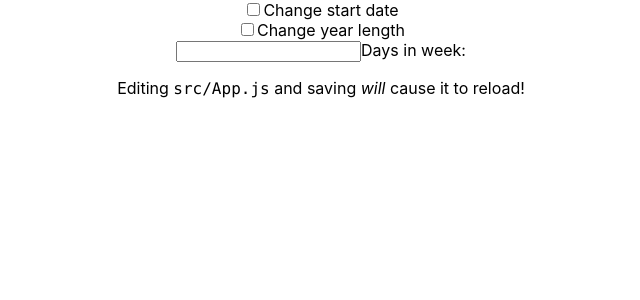
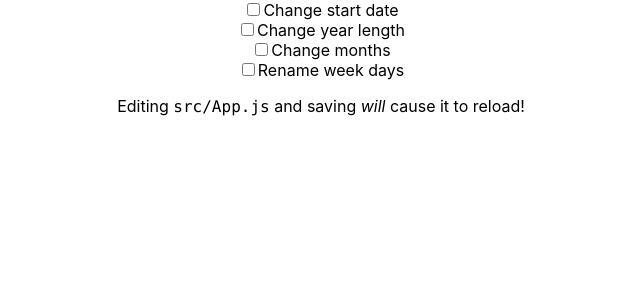
Before and after one commit to RMRattray/Calendar, a React (Create React App) app: page / in a window 1280 px wide. Shown: the top 300 px of the page, without its empty margins (319-959 px from the left). Built offline with nearby package versions, Linux system fonts and the light colour scheme.

Commit message:
Added recursive and nested components

```diff
--- a/src/App.js
+++ b/src/App.js
@@ -39,18 +39,16 @@ function CheckHideBox( props ) {
 // count - an initial count of the number
 // name - a name for the counter, its ID, and the IDs of wrapper divs cloning the content one
 // label - a label to go beside the counter
+// one_content - any extra content to appear just once
 // content - the div to be repeated so many times
 // it outputs a div containining divs called {name}_1, etc. contain copies of content_div
 function CountBox( props ) {
 
-  const [count, set_count] = useState(props["count"]);
+  // const [count, set_count] = useState(props["count"]);
   const [go_children, set_children] = useState([]);
-
-  console.log(`Initial count: ${count}`);
 
   const handleChange = (event) => {
     let cur_count = go_children.length;
-    console.log(`count: ${count}\tcur_count: ${cur_count}\tevent_value: ${event.target.value}`);
     if (cur_count > event.target.value) {
       set_children(go_children.slice(0, event.target.value));
     }
@@ -62,17 +60,38 @@ function CountBox( props ) {
       }
       set_children([...go_children, ...extras]);
     }
-    set_count(event.target.value);
+    // set_count(event.target.value);
   }
 
-  const go_div = <div>
+  return(<div>
+    <label for={props["name"]}>{props["label"]}</label>
     <input type="number" step="1" min="0" name={props["name"]} // value={count}
       id={props["name"]} onChange={handleChange}></input>
-    <label for={props["name"]}>{props["label"]}</label>
+    {props["one_content"]}
     {go_children}
-  </div>
+  </div>);
+}
 
-  return go_div;
+// Recursept produces a div with a button for copying itself at the end of itself
+// It takes the following parameters:
+// end and recur - the words to put on the button
+// content - the rest of the content of the div
+function Recursept( props ) {
+  const [next, set_next] = useState({"recurring":false, "next":<></>});
+
+  const switch_recur = () => {
+    if (next["recurring"]) {
+      set_next({"recurring":false, "next":<></>});
+    } else {
+      set_next({"recurring":true, "next": <Recursept end={props["end"]} content={props["content"]} recur={props["recur"]}/>})
+    }
+  }
+
+  return ( <div>
+    {props["content"]}
+    <button onClick={switch_recur}>{next["recurring"] ? props["recur"] : props["end"]}</button>
+    {next["next"]}
+  </div>);
 }
 
 // App is where the app is written
@@ -86,18 +105,32 @@ function App() {
     <input type="text" id="day_text" name="day_text"></input>
   </div>;
 
+  const leap_add = <div>every <input type="number" /> years</div>
+  const leap_input = <div><h2>Frequency:</h2>
+    <Recursept end="." recur="except" content = {leap_add}/>
+  </div>
+
   const year_len_input = <div>
     <label for="year_days">Days in non-leap year:</label>
     <input type="number" name="year_days" id="year_days" min="1"></input>
+    <CheckHideBox name="leap years" label="Leap years" content = {leap_input}/>
   </div>
 
+  const month_table_heads = <div><span>Name</span><span>Days</span><span>Leap days</span></div>
+
+  const month_inputs = <div><input type="text"/><input type="number"/><input type="number"/></div>
+
   const week_day = <input type="text"></input>
+
 
   return (
     <div className="App">
       <CheckHideBox name="start_date" label="Change start date" content = {date_input}/>
       <CheckHideBox name="year_len" label="Change year length" content = {year_len_input}/>
-      <CountBox name="week_days" label = "Days in week:  " count="5" content = {week_day}/>
+      <CheckHideBox name="months" label="Change months"
+        content = {<CountBox name="months" label="Month count:  " count="12" content = {month_inputs} one_content={month_table_heads}/> } />
+      <CheckHideBox name="weeks" label="Rename week days"
+        content = {<CountBox name="week_days" label = "Days in week:  " count="5" content = {week_day}/> } />
       <p>
         Editing <code>src/App.js</code> and saving <em>will</em> cause it to reload!
       </p>
```
